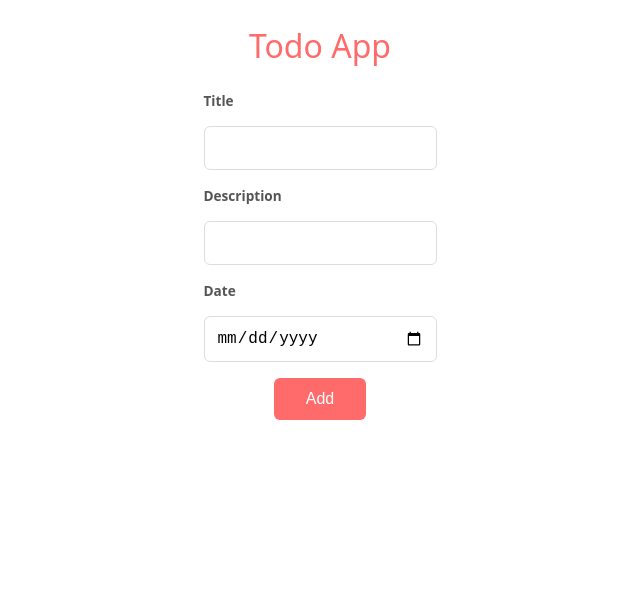
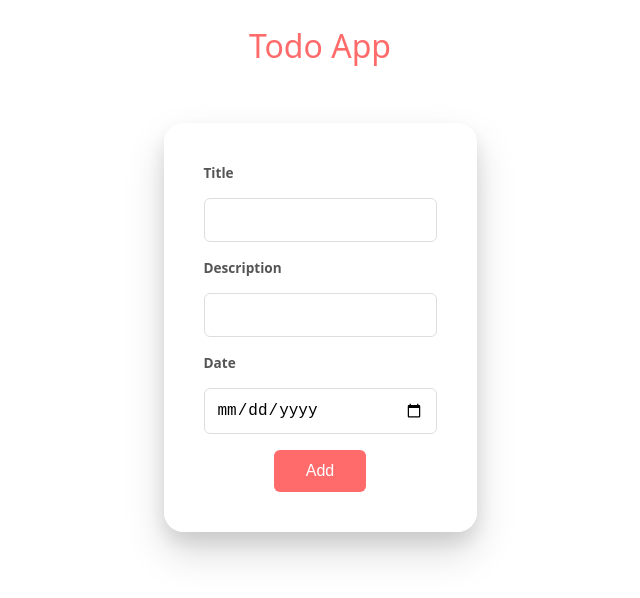
Before and after one commit to Ali-Khan04/FocusBoard, a React (Vite) app: page / in a window 1280 px wide. Shown: the top 598 px of the page, without its empty margins (320-960 px from the left). Built offline with nearby package versions, Linux system fonts and the light colour scheme.

Commit message:
add react routing

```diff
--- a/package.json
+++ b/package.json
@@ -11,7 +11,8 @@
   },
   "dependencies": {
     "react": "^19.1.0",
-    "react-dom": "^19.1.0"
+    "react-dom": "^19.1.0",
+    "react-router-dom": "^7.8.0"
   },
   "devDependencies": {
     "@eslint/js": "^9.30.1",
--- a/src/App.jsx
+++ b/src/App.jsx
@@ -1,11 +1,17 @@
-import RenderTodo from "./RenderTodo";
+import { BrowserRouter, Route, Routes } from "react-router-dom";
 import "./CSS/App.css";
+import SignUp from "./pages/SignUp";
+import SignIn from "./pages/SignIn";
+import Todo from "./pages/Todo";
 function App() {
   return (
-    <div className="app-container">
-      <h1>Todo App</h1>
-      <RenderTodo />
-    </div>
+    <BrowserRouter>
+      <Routes>
+        <Route path="signUp" element={<SignUp />} />
+        <Route path="signIn" element={<SignIn />} />
+        <Route path="/" element={<Todo />} />
+      </Routes>
+    </BrowserRouter>
   );
 }
 
--- a/src/CSS/userInput.css
+++ b/src/CSS/userInput.css
@@ -1,12 +1,13 @@
 .input-container {
   max-width: 600px;
   margin: 2rem auto;
-  padding: 1.5rem;
-  background: white;
-  border-radius: 8px;
-  border: 1px solid #ddd;
+  padding: 2.5rem;
+  background: rgba(255, 255, 255, 0.95);
+  backdrop-filter: blur(10px);
+  border-radius: 20px;
+  box-shadow: 0 20px 40px rgba(0, 0, 0, 0.15), 0 10px 20px rgba(0, 0, 0, 0.1),
+    inset 0 1px 0 rgba(255, 255, 255, 0.6);
 }
-
 form {
   display: flex;
   flex-direction: column;
--- /dev/null
+++ b/src/pages/SignIn.jsx
@@ -0,0 +1,9 @@
+function SignIn() {
+  return (
+    <div>
+      <h1>Sign in</h1>
+    </div>
+  );
+}
+
+export default SignIn;
--- /dev/null
+++ b/src/pages/SignUp.jsx
@@ -0,0 +1,9 @@
+function SignUp() {
+  return (
+    <div>
+      <h1>SignUp</h1>
+    </div>
+  );
+}
+
+export default SignUp;
--- /dev/null
+++ b/src/pages/Todo.jsx
@@ -0,0 +1,12 @@
+import RenderTodo from "../RenderTodo";
+import "../CSS/App.css";
+function Todo() {
+  return (
+    <div className="app-container">
+      <h1>Todo App</h1>
+      <RenderTodo />
+    </div>
+  );
+}
+
+export default Todo;
--- a/src/userInput.jsx
+++ b/src/userInput.jsx
@@ -37,7 +37,7 @@ function UserInput({ getTodo }) {
     setDate("");
   };
   return (
-    <div className="input container">
+    <div className="input-container">
       <div className="form-container">
         <form onSubmit={handleSubmit}>
           <label>Title</label>
```
Also changed, not shown: 1 other file (tests, documents, lock files or other folders).
